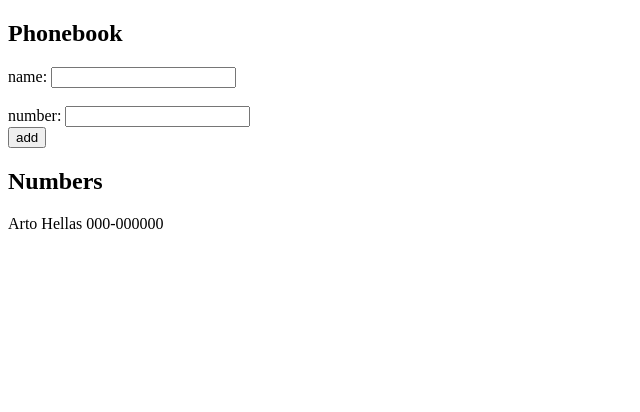
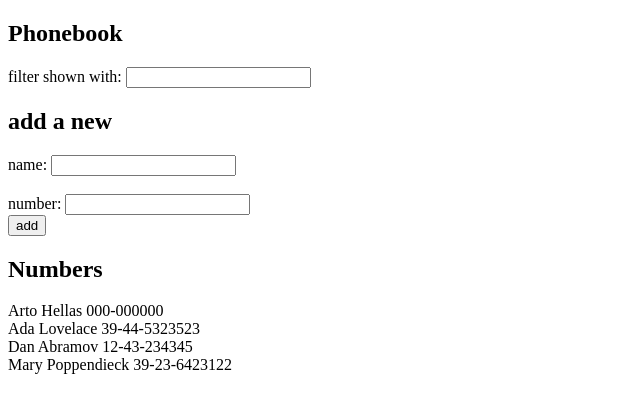
Before and after one commit to DhruvVerma19/full-stack-open-2021, a React (Create React App) app in the folder part2/The Phonebook/: page / in a window 1280 px wide. Shown: the top 412 px of the page, without its empty margins (0-640 px from the left). Built offline with nearby package versions, Linux system fonts and the light colour scheme.

Commit message:
Completed till exercises 2.9

```diff
--- a/part2/The Phonebook/src/App.js
+++ b/part2/The Phonebook/src/App.js
@@ -8,17 +8,35 @@ const App = () => {
       name: "Arto Hellas",
       number: "000-000000"
 
-    }
+    },
+
+    { name: 'Ada Lovelace',
+      number: '39-44-5323523'
+    },
+
+    { name: 'Dan Abramov',
+      number: '12-43-234345'
+    },
+
+    { name: 'Mary Poppendieck',
+      number: '39-23-6423122'
+  }
   ];
+
   const [persons, setPersons] = useState(beginingPersonList);
   const [newName, setNewName] = useState("");
   const [newNumber, setNewNumber] = useState("");
+  const [nameFilter, setNameFilter] = useState("");
 
   const personName = persons.map(person => {
     return person.name.toLocaleUpperCase();
   });
 
-  const personsList = persons.map(person => {
+    const filterPersonList = persons.filter(person => {
+    return person.name.toUpperCase().includes(nameFilter.toUpperCase());
+  });
+
+  const personsList = filterPersonList.map(person => {
     return <Person key={person.name} name={person.name} number={person.number}/>;
   });
 
@@ -28,7 +46,12 @@ const App = () => {
 
   const handleNumberChange = (event) => {
     setNewNumber(event.target.value);
-  }
+  };
+
+  const handleFilterChange = (event) => {
+    setNameFilter(event.target.value);
+  };
+
   const formSubmit = (event) => {
     event.preventDefault();
 
@@ -50,6 +73,9 @@ const App = () => {
   return (
     <div>
       <h2>Phonebook</h2>
+      filter shown with:{" "}
+      <input onChange={(event) => handleFilterChange(event)} value={nameFilter}/>
+      <h2>add a new</h2>
       <form onSubmit={(event) => formSubmit(event)}>
         <div>
           name:{" "}
```
